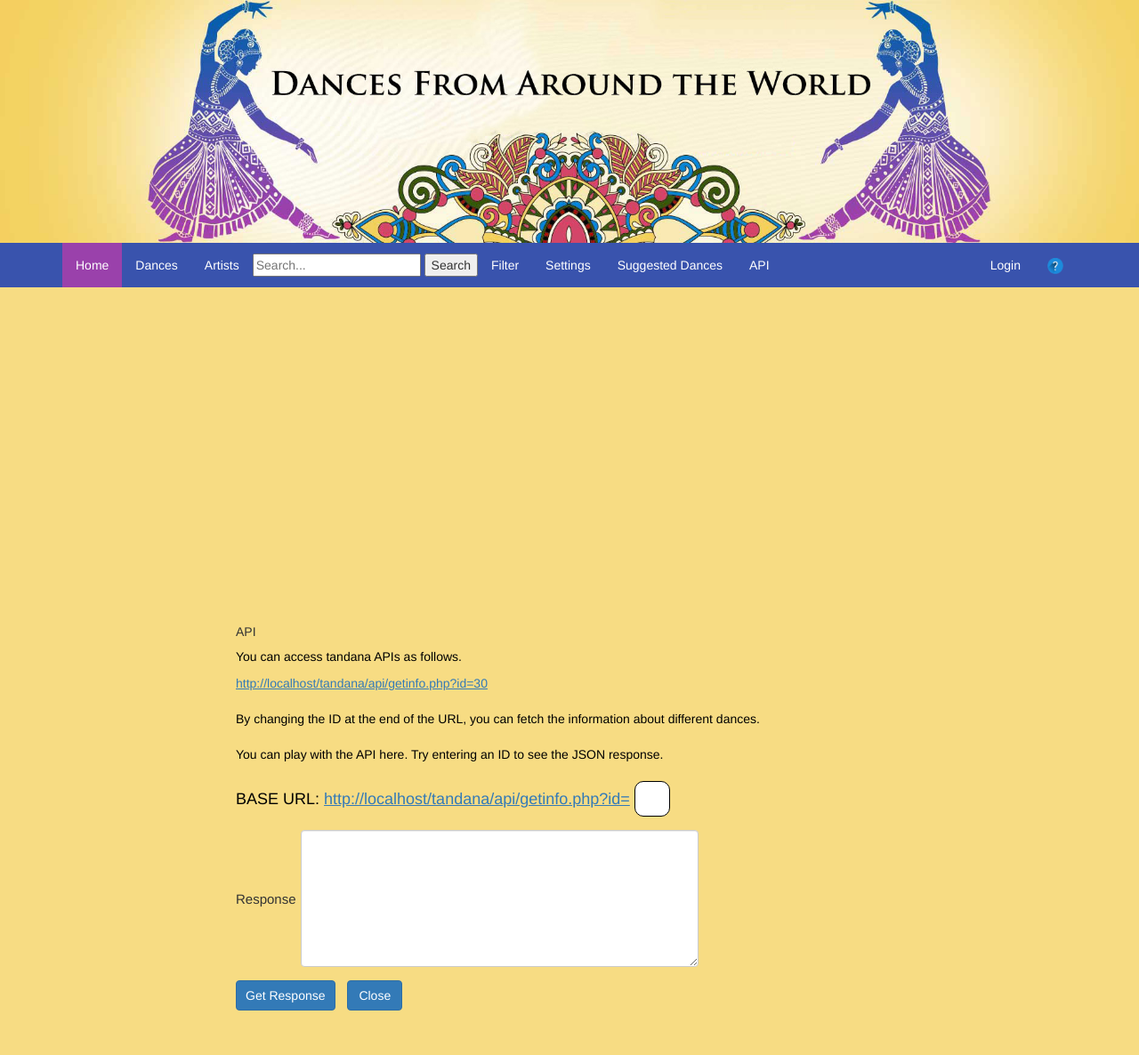
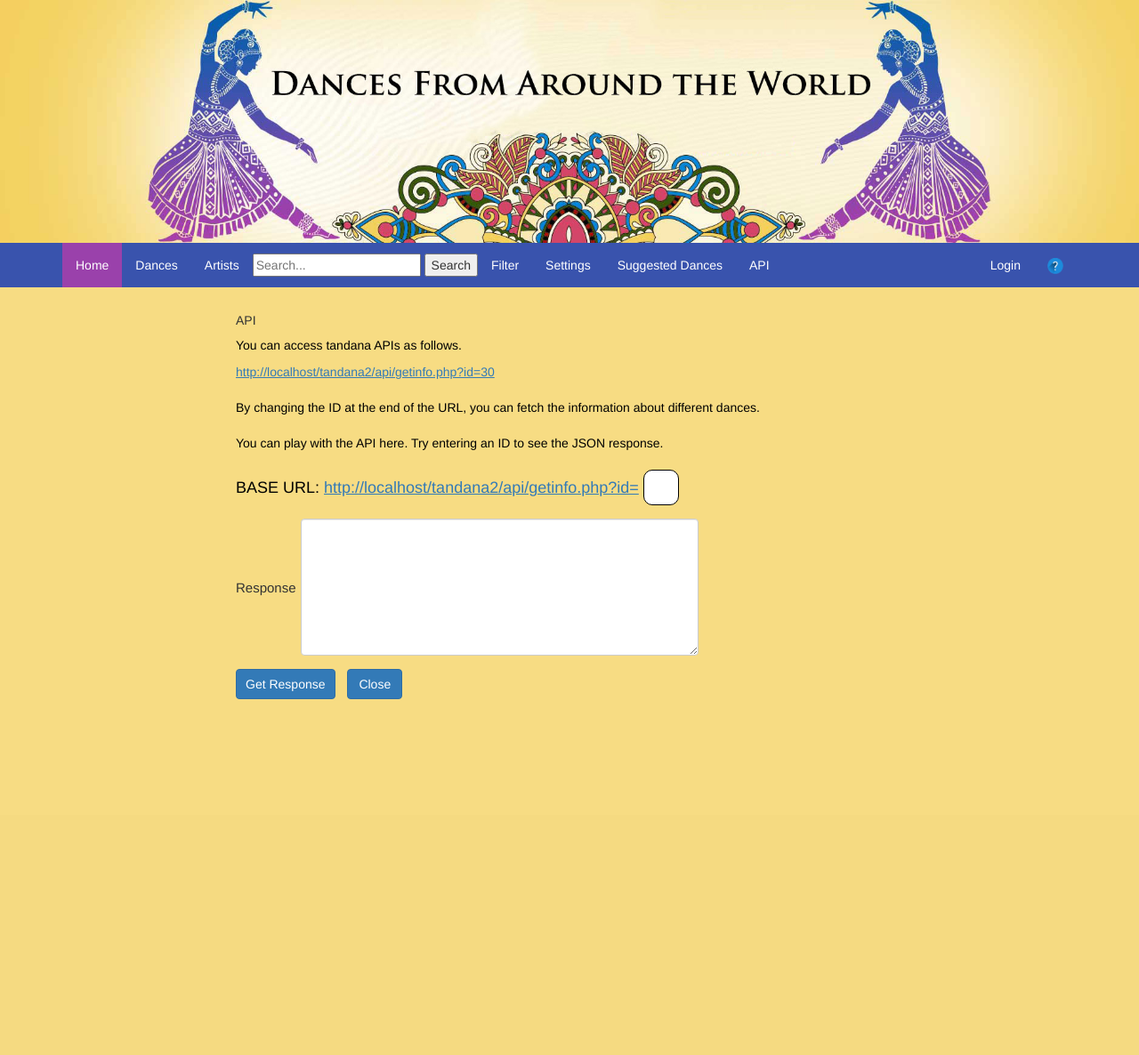
Before and after one commit to sjasthi/tandana, a PHP site: page /tandana2/api_documentation.php in a window 1280 px wide. Shown: the whole page at 89% size. After the commit the page ends 786 px from the top, so only its background shows below. Run offline with PHP 8.4, Linux system fonts and the light colour scheme; some libraries are stand-ins or nearby versions.

Commit message:
adding api for dances
Ilyas's part

```diff
--- a/api_documentation.php
+++ b/api_documentation.php
@@ -10,12 +10,12 @@
                 <div class="col-md-8 p-5">
                     <h5>API</h5>
                     <p class="mb-0" style="color: #000;">You can access tandana APIs as follows.</p>
-                    <a href="javascript:void(0)"><u>http://localhost/tandana/api/getinfo.php?id=30</u></a>
+                    <a href="javascript:void(0)"><u>http://localhost/tandana2/api/getinfo.php?id=30</u></a>
                     <p style="margin: 20px 0px;color: #000;">By changing the ID at the end of the URL, you can fetch the information about different dances.</p>
                     <p style="margin-bottom: 20px;color: #000;">You can play with the API here. Try entering an ID to see the JSON response.</p>
                     <div class="form-group">
                         <h4 class="text-primary">
-                            <span style="color: black;">BASE URL: </span><u>http://localhost/tandana/api/getinfo.php?id=</u>
+                            <span style="color: black;">BASE URL: </span><u>http://localhost/tandana2/api/getinfo.php?id=</u>
                             <input type="text" id="id" name="id" style="height: 40px; width: 40px;  border-radius: 10px; border: 1px solid black; color: black;">
                         </h4>
                     </div>
@@ -39,7 +39,13 @@
 
 </div>
 
-
+<style type="text/css">
+	.container {
+    padding-top: 0 !important;
+    position: relative;
+    top: 0 !important;
+}
+</style>
 <script>
     $('#get').click(function(e) {
         e.preventDefault();
--- a/navigation.php
+++ b/navigation.php
@@ -76,7 +76,7 @@ $header_image = header_image;
           <li class="settings"><a class ="menubar" href="settings.php">Settings</a></li>
           <!-- <li class="create_form"><a class ="menubar" href="create.php">Create A New Dance</a></li> -->
           <li class="dance_form"><a class ="menubar" href="suggest_dance.php">Suggested Dances</a></li>
-          <li class="dance_form"><a class ="menubar" href="getinfo.php">API</a></li>
+          <li class="dance_form"><a class ="menubar" href="api_documentation.php">API</a></li>
         </ul>
 
         <ul class="nav navbar-nav float_right">
```
